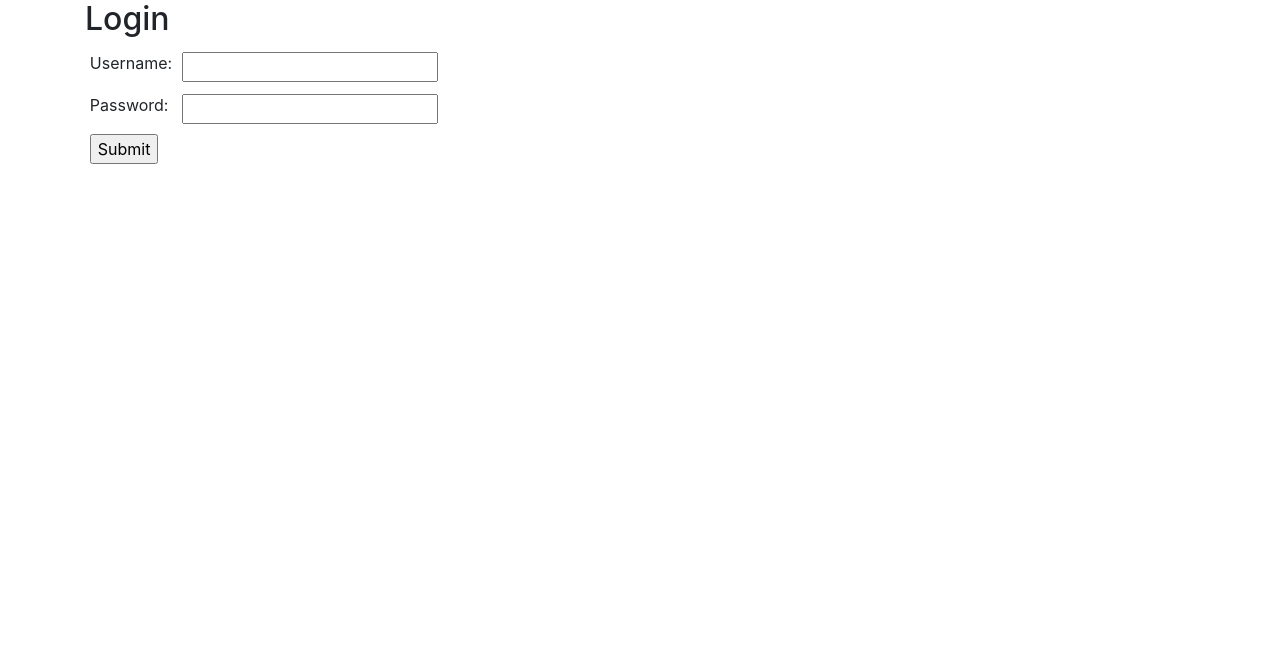
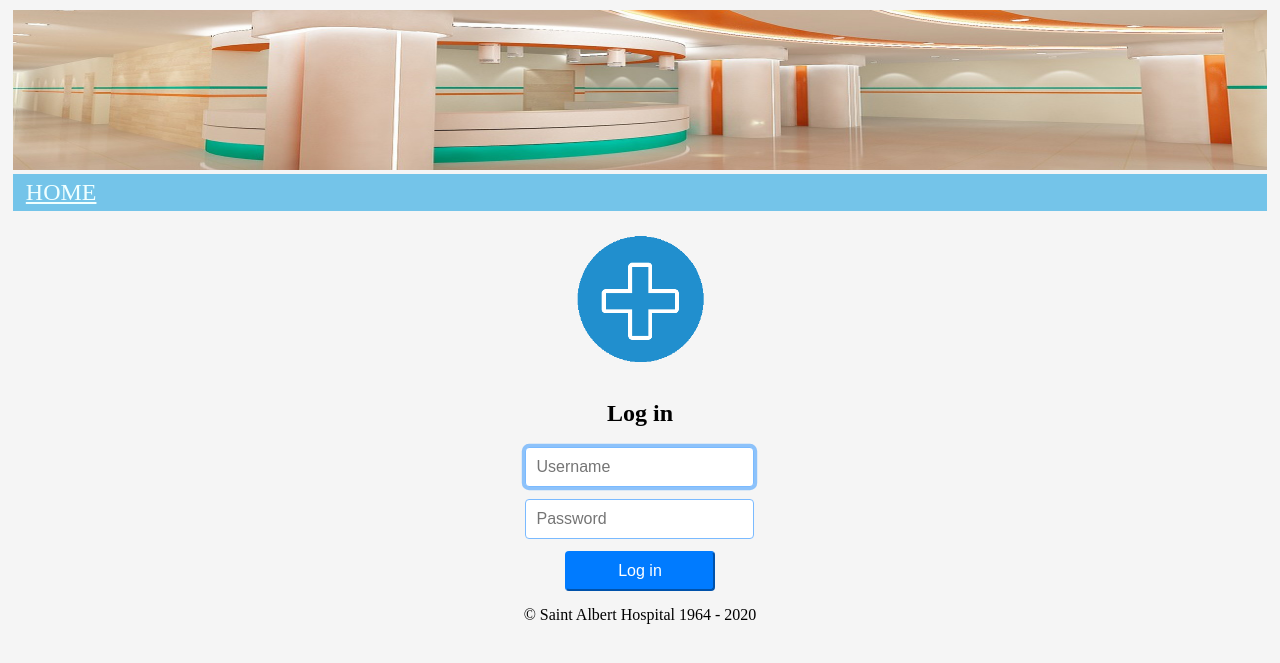
Before and after one commit to Micahgard/projectDevelopment, a PHP site: page /pages/login.php in a window 1280 px wide. Shown: the top 663 px of the page. Run offline with PHP 8.4, Linux system fonts and the light colour scheme.

Commit message:
login page

```diff
--- a/pages/foot.php
+++ b/pages/foot.php
@@ -1,3 +1 @@
-</div>
-</body>
-</html>
+&copy; Saint Albert Hospital 1964 - 2020
--- a/pages/head.php
+++ b/pages/head.php
@@ -1,13 +1,12 @@
-<!DOCTYPE html>
-<html lang="en">
-<head>
-    <meta charset="utf-8">
-    <meta name="viewport" content="width=device-width, initial-scale=1">
-    <link rel="stylesheet" href="https://maxcdn.bootstrapcdn.com/bootstrap/4.5.0/css/bootstrap.min.css">
-    <script src="https://ajax.googleapis.com/ajax/libs/jquery/3.5.1/jquery.min.js"></script>
-    <script src="https://cdnjs.cloudflare.com/ajax/libs/popper.js/1.16.0/umd/popper.min.js"></script>
-    <script src="https://maxcdn.bootstrapcdn.com/bootstrap/4.5.0/js/bootstrap.min.js"></script>
-    <title></title>
-</head>
-<body>
-    <div class="container">
+<meta charset="utf-8">
+<link href="../css/global.css" rel="stylesheet">
+<script src="https://ajax.googleapis.com/ajax/libs/jquery/3.5.1/jquery.min.js"></script>
+
+
+<img class="headimg" src="../image/head.jpg" alt="image error">
+
+<div class="menu">
+    <ul class="text-left">
+        <li><a href="login.php" class="active">HOME</a></li>
+    </ul>
+</div>
--- a/pages/login.php
+++ b/pages/login.php
@@ -1,22 +1,21 @@
-<?php
-include_once 'head.php';
-?>
+<!DOCTYPE html>
+<html lang="en">
 
-<form action="../api/apiLogin.php" method="post">
-    <h2>Login</h2>
-    <table class="table-sm table-borderless">
-        <tbody>
-        <tr>
-            <td><label for="username">Username: </label></td>
-            <td><input type="text" id="username" name="username"></td>
-        </tr>
-        <tr>
-            <td><label for="password">Password: </label></td>
-            <td><input type="password" id="password" name="password"></td>
-        </tr>
-        <tr>
-            <td><input type="submit" name="submit" value="Submit"></td>
-        </tr>
-        </tbody>
-    </table>
-</form>
+<head>
+<title>Log in</title>
+    <?php include_once 'head.php'; ?>
+</head>
+
+<body class="text-center">
+    <form class="login" action="../api/apiLogin.php" method="post">
+        <img src="../image/icon.png" alt="image error" width="150" height="150">
+        <h2>Log in</h2>
+        <input class="form-control" type="text" id="username" name="username" placeholder="Username" required autofocus>
+        <input class="form-control" type="password" id="password" name="password" placeholder="Password" required>
+        <button class="btn" type="submit">Log in</button>
+    </form>
+
+<div class="foot">
+    <?php include_once 'foot.php'; ?>
+</div>
+</body>
```
